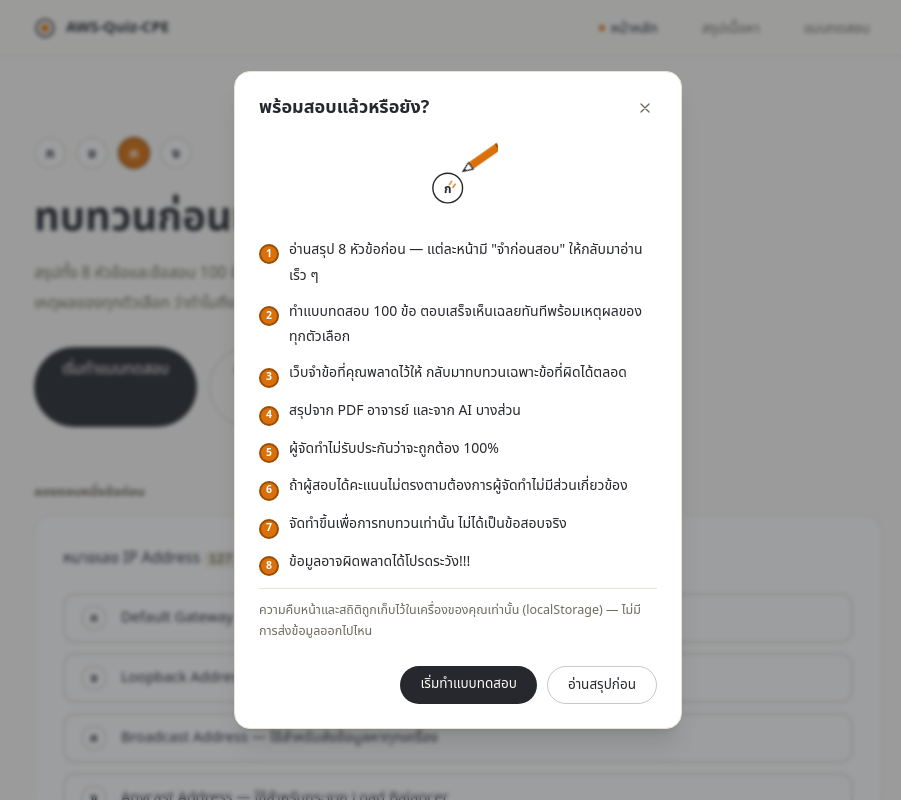
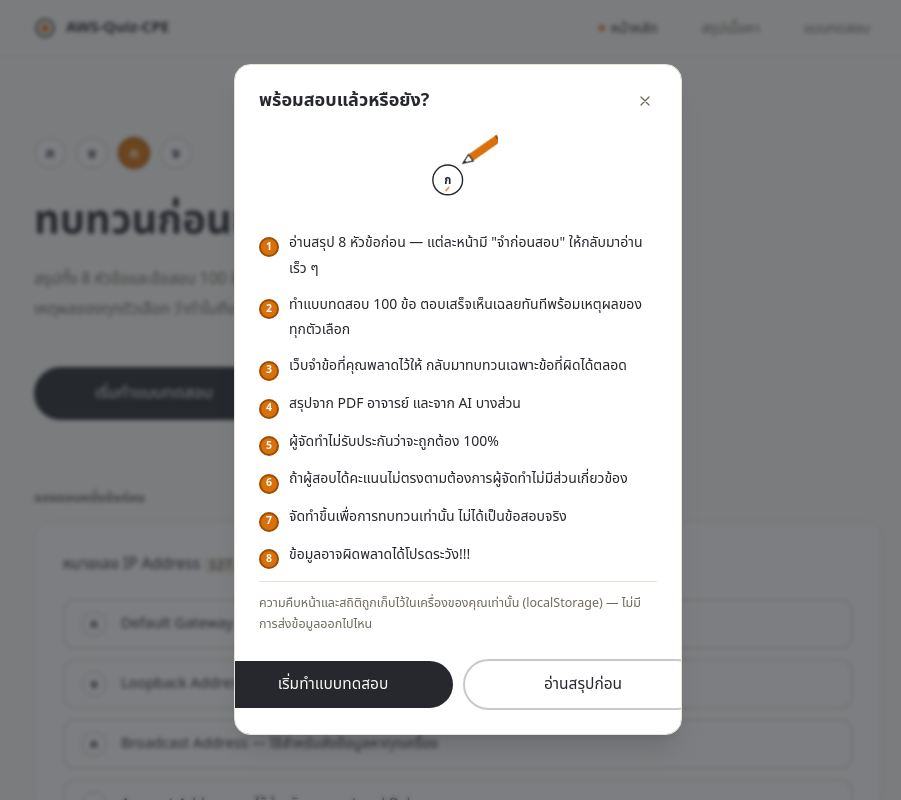
Before and after one commit to ChanodomOngkulna/Quiz-lab-AWS, a SvelteKit app: page / in a window 1280 px wide. Shown: the top 800 px of the page, without its empty margins (182-1083 px from the left). Built offline with nearby package versions, Linux system fonts and the light colour scheme.

Commit message:
style: refine UI layouts, sticker graphics, and typography styling

```diff
--- a/src/lib/components/AlertModal.svelte
+++ b/src/lib/components/AlertModal.svelte
@@ -27,7 +27,7 @@
 	<div class="fixed inset-0 z-50 flex items-center justify-center p-4">
 		<button
 			type="button"
-			class="animate-fade-in absolute inset-0 cursor-default bg-ink/45 backdrop-blur-[2px]"
+			class="animate-fade-in absolute inset-0 cursor-default bg-ink/60 backdrop-blur-[2px]"
 			aria-label="ปิดหน้าต่างแจ้งเตือน"
 			onclick={onClose}
 		></button>
@@ -65,7 +65,7 @@
 				</div>
 			{/if}
 			{#if actions}
-				<div class="mt-6 flex flex-wrap justify-end gap-2.5">
+				<div class="mt-6 flex flex-col justify-center gap-2.5 sm:flex-row sm:items-center">
 					{@render actions()}
 				</div>
 			{/if}
--- a/src/lib/components/stickers/StickerPencil.svelte
+++ b/src/lib/components/stickers/StickerPencil.svelte
@@ -7,26 +7,25 @@
 	<!-- answer bubble -->
 	<circle
 		cx="52"
-		cy="80"
+		cy="78"
 		r="26"
 		fill="var(--color-surface)"
 		stroke="var(--color-ink)"
 		stroke-width="2.5"
 	/>
-	<text x="52" y="88" text-anchor="middle" font-size="21" font-weight="600" fill="var(--color-ink)"
+	<text x="52" y="85" text-anchor="middle" font-size="20" font-weight="600" fill="var(--color-ink)"
 		>ก</text
 	>
 
-	<!-- pencil shading strokes, appear in sequence -->
+	<!-- pencil shading strokes, tucked in the lower-left arc of the bubble -->
 	<g stroke="var(--color-accent)" stroke-width="2.5" stroke-linecap="round">
-		<line class="shade s1" x1="43" y1="68" x2="39" y2="74" />
-		<line class="shade s2" x1="51" y1="66" x2="47" y2="72" />
-		<line class="shade s3" x1="59" y1="68" x2="55" y2="74" />
-		<line class="shade s4" x1="65" y1="73" x2="61" y2="79" />
+		<line class="shade s1" x1="40" y1="86" x2="35" y2="92" />
+		<line class="shade s2" x1="47" y1="89" x2="42" y2="95" />
+		<line class="shade s3" x1="54" y1="91" x2="49" y2="97" />
 	</g>
 
 	<!-- pencil, drawn horizontally then rotated toward the bubble -->
-	<g transform="translate(64 52) rotate(-35)">
+	<g transform="translate(64 50) rotate(-35)">
 		<g class="pencil-bob">
 			<rect x="30" y="0" width="60" height="14" rx="2" fill="var(--color-accent)" />
 			<rect x="86" y="0" width="4" height="14" fill="var(--color-accent-deep)" />
@@ -79,9 +78,6 @@
 	.s3 {
 		animation-delay: 0.6s;
 	}
-	.s4 {
-		animation-delay: 0.9s;
-	}
 	@keyframes shade {
 		0%,
 		20% {
--- a/src/routes/+page.svelte
+++ b/src/routes/+page.svelte
@@ -63,23 +63,25 @@
 			</span>
 		{/each}
 	</div>
-	<h1 class="rise-in rise-d1 mt-6 max-w-[18ch] text-[34px] leading-[1.25] font-bold sm:text-[40px]">
+	<h1 class="rise-in rise-d1 mt-6 max-w-[18ch] text-[34px] leading-[1.4] font-bold sm:text-[40px]">
 		ทบทวนก่อนเข้าห้องสอบ
 	</h1>
 	<p class="rise-in rise-d2 mt-4 max-w-[56ch] text-[15.5px] leading-[1.95] text-muted">
 		สรุปทั้ง 8 หัวข้อและข้อสอบ 100 ข้อในที่เดียว — ตอบข้อไหนเสร็จ
 		เห็นเฉลยทันทีพร้อมเหตุผลของทุกตัวเลือก ว่าทำไมถึงถูกและทำไมถึงผิด
 	</p>
-	<div class="rise-in rise-d3 mt-7 flex flex-wrap gap-3">
+	<div
+		class="rise-in rise-d3 mt-7 flex flex-col items-stretch gap-3 sm:flex-row sm:items-center sm:justify-center lg:justify-start"
+	>
 		<a
 			href="/quiz"
-			class="btn-lift rounded-full bg-ink px-7 py-3 text-[15px] font-medium text-paper transition-colors hover:bg-accent-deep"
+			class="btn-lift flex items-center justify-center rounded-full bg-ink px-8 py-3.5 text-[15.5px] font-medium text-paper transition-colors hover:bg-accent-deep sm:min-w-[15rem] sm:px-10 sm:text-[16.5px]"
 		>
 			เริ่มทำแบบทดสอบ
 		</a>
 		<a
 			href="/summary"
-			class="btn-lift rounded-full border border-ink/25 px-6 py-3 text-[14.5px] transition-colors hover:border-ink"
+			class="btn-lift flex items-center justify-center rounded-full border-2 border-ink/25 px-8 py-3.5 text-[15.5px] font-medium transition-colors hover:border-ink sm:min-w-[15rem] sm:px-10 sm:text-[16.5px]"
 		>
 			อ่านสรุปก่อนก็ได้
 		</a>
@@ -200,7 +202,7 @@
 		<span class="animate-float"><StickerPencil /></span>
 	</div>
 	<ul class="mt-2 space-y-2.5">
-		{#each ['อ่านสรุป 8 หัวข้อก่อน — แต่ละหน้ามี "จำก่อนสอบ" ให้กลับมาอ่านเร็ว ๆ', 'ทำแบบทดสอบ 100 ข้อ ตอบเสร็จเห็นเฉลยทันทีพร้อมเหตุผลของทุกตัวเลือก', 'เว็บจำข้อที่คุณพลาดไว้ให้ กลับมาทบทวนเฉพาะข้อที่ผิดได้ตลอด', 'สรุปจาก PDF อาจารย์ และจาก AI บางส่วน', 'ผู้จัดทำไม่รับประกันว่าจะถูกต้อง 100%' , 'ถ้าผู้สอบได้คะแนนไม่ตรงตามต้องการผู้จัดทำไม่มีส่วนเกี่ยวข้อง','จัดทำขึ้นเพื่อการทบทวนเท่านั้น ไม่ได้เป็นข้อสอบจริง','ข้อมูลอาจผิดพลาดได้โปรดระวัง!!!'] as tip, i (tip)}
+		{#each ['อ่านสรุป 8 หัวข้อก่อน — แต่ละหน้ามี "จำก่อนสอบ" ให้กลับมาอ่านเร็ว ๆ', 'ทำแบบทดสอบ 100 ข้อ ตอบเสร็จเห็นเฉลยทันทีพร้อมเหตุผลของทุกตัวเลือก', 'เว็บจำข้อที่คุณพลาดไว้ให้ กลับมาทบทวนเฉพาะข้อที่ผิดได้ตลอด', 'สรุปจาก PDF อาจารย์ และจาก AI บางส่วน', 'ผู้จัดทำไม่รับประกันว่าจะถูกต้อง 100%', 'ถ้าผู้สอบได้คะแนนไม่ตรงตามต้องการผู้จัดทำไม่มีส่วนเกี่ยวข้อง', 'จัดทำขึ้นเพื่อการทบทวนเท่านั้น ไม่ได้เป็นข้อสอบจริง', 'ข้อมูลอาจผิดพลาดได้โปรดระวัง!!!'] as tip, i (tip)}
 			<li class="flex items-start gap-2.5 text-[14px] leading-[1.85]">
 				<span class="mt-[.55em]"><ChoiceBubble letter={i + 1} state="selected" size="xs" /></span>
 				<span>{tip}</span>
@@ -214,14 +216,14 @@
 		<a
 			href="/quiz"
 			onclick={closeWelcome}
-			class="btn-lift rounded-full bg-ink px-5 py-2 text-[13.5px] font-medium text-paper transition-colors hover:bg-accent-deep"
+			class="btn-lift flex w-full items-center justify-center rounded-full bg-ink px-8 py-3 text-[15.5px] font-medium text-paper transition-colors hover:bg-accent-deep sm:w-auto sm:min-w-[15rem]"
 		>
 			เริ่มทำแบบทดสอบ
 		</a>
 		<a
 			href="/summary"
 			onclick={closeWelcome}
-			class="btn-lift rounded-full border border-ink/25 px-5 py-2 text-[13.5px] transition-colors hover:border-ink"
+			class="btn-lift flex w-full items-center justify-center rounded-full border-2 border-ink/25 px-8 py-3 text-[15.5px] font-medium transition-colors hover:border-ink sm:w-auto sm:min-w-[15rem]"
 		>
 			อ่านสรุปก่อน
 		</a>
--- a/src/routes/summary/[topic]/+page.svelte
+++ b/src/routes/summary/[topic]/+page.svelte
@@ -32,7 +32,7 @@
 
 <article class="pt-12">
 	<p class="text-[13px] font-medium text-accent-deep">{topic.kicker}</p>
-	<h1 class="mt-2 max-w-[22ch] text-[27px] leading-snug font-bold">{topic.title}</h1>
+	<h1 class="mt-2 max-w-[22ch] text-[27px] leading-[1.45] font-bold">{topic.title}</h1>
 
 	{#if toc.length > 2}
 		<nav aria-label="สารบัญหน้านี้" class="mt-6 rounded-xl border border-line bg-surface px-5 py-4">
```
